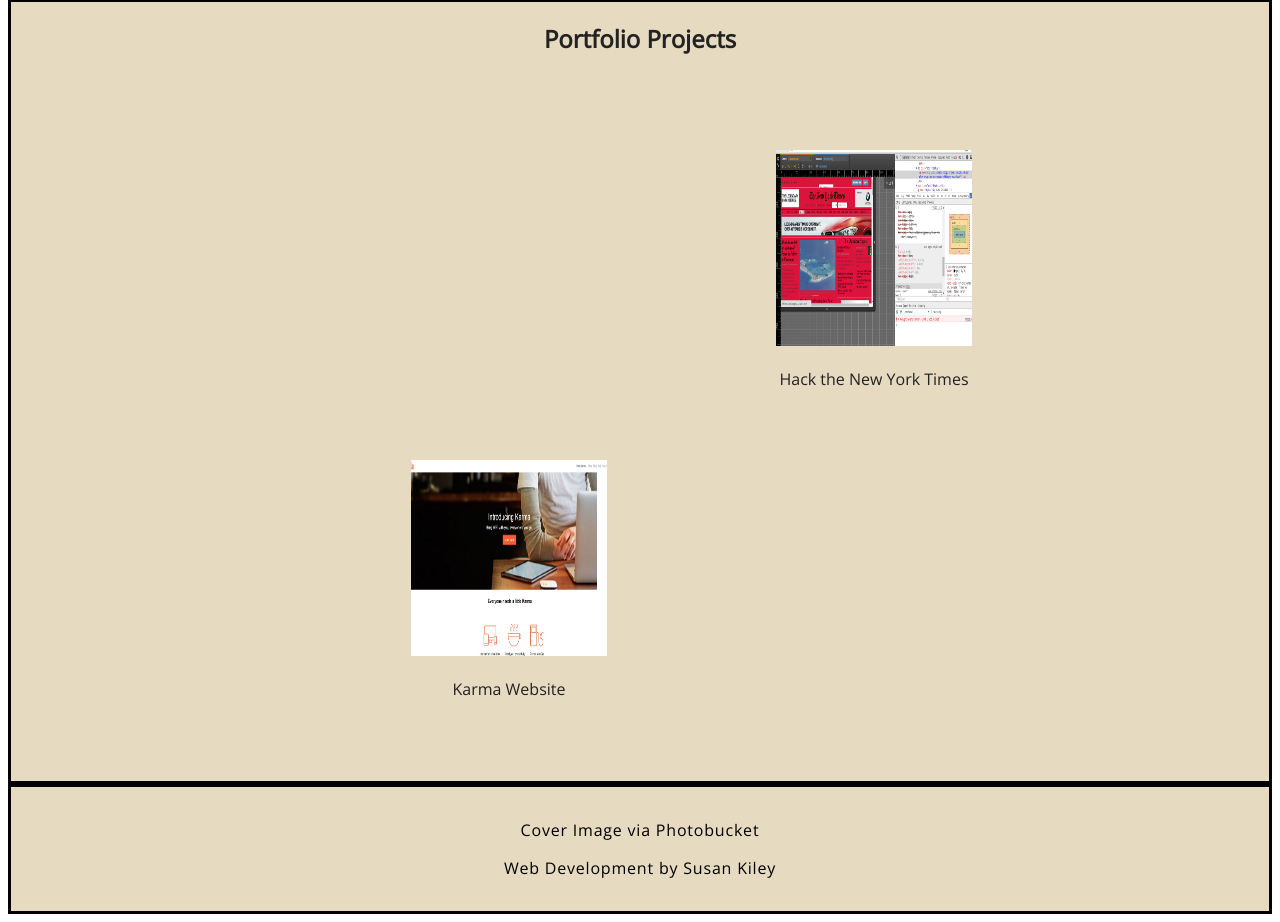
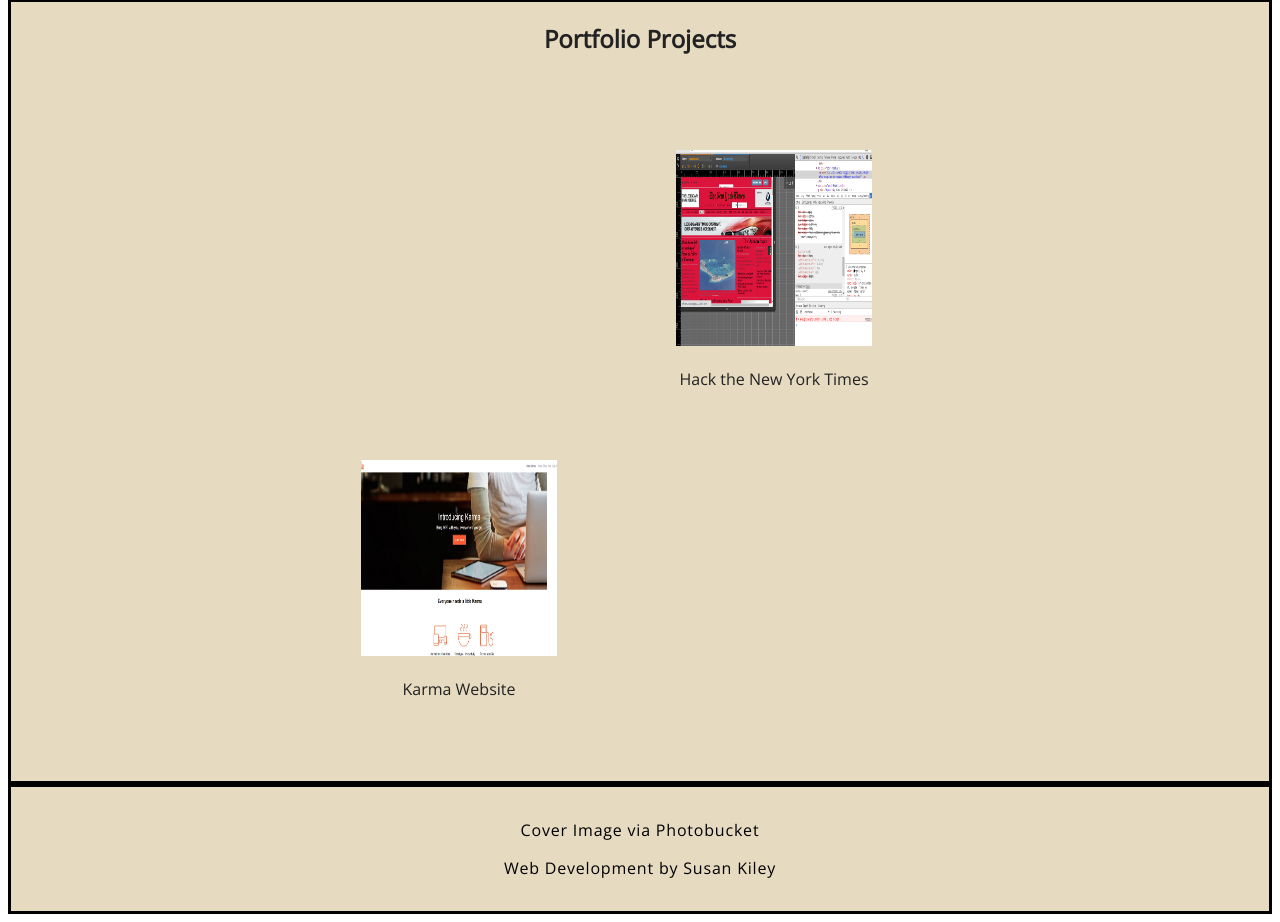
Before and after one commit to srkiley1/skp, a plain HTML site: page index.html in a window 1280 px wide. Shown: the part 1015-1937 px from the top of the page. Drawn offline with nearby package versions, Linux system fonts and the light colour scheme; a web font is replaced by a local one.

Commit message:
centering

```diff
--- a/css/style.css
+++ b/css/style.css
@@ -92,7 +92,7 @@ li {
   padding: 5px;
   text-align: center;
   display: inline-block;
-  margin-left:  355px;
+  margin-left:  305px;
 
 }
 .Projects {
```
